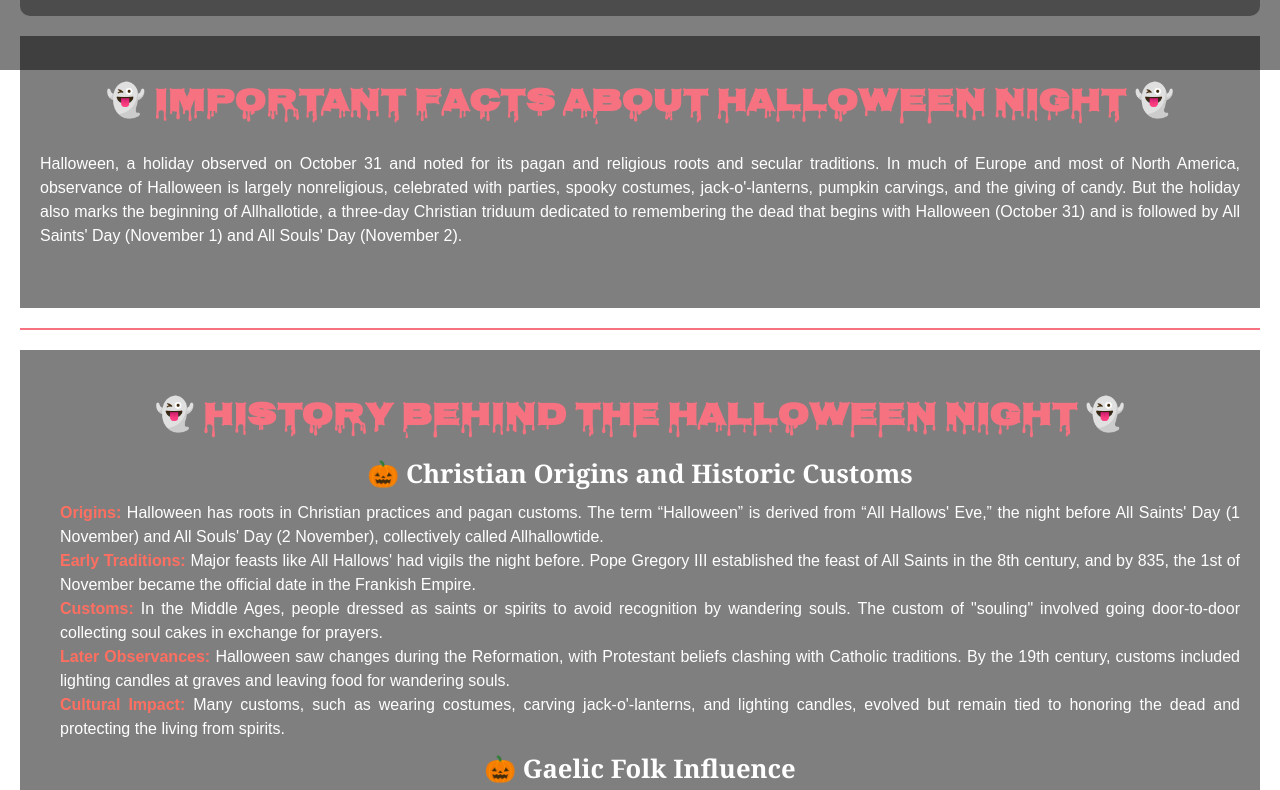
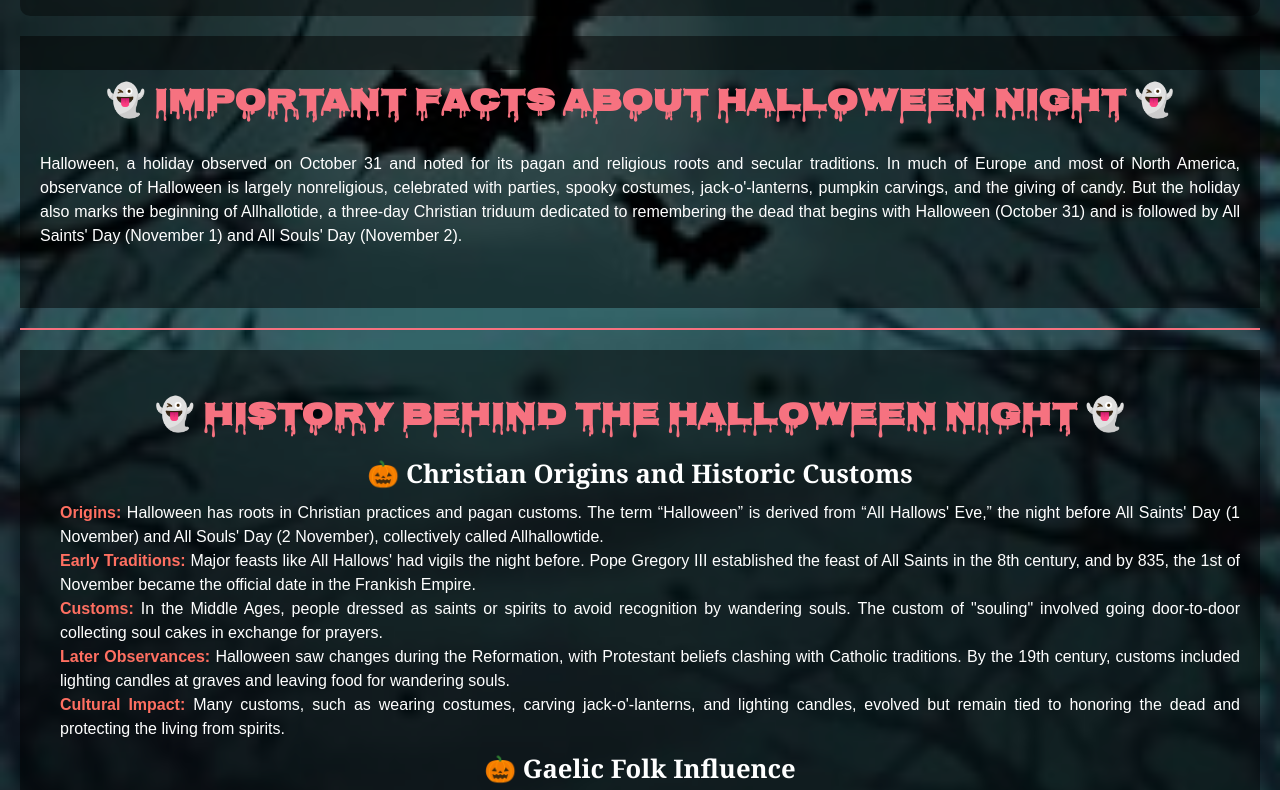
Before and after one commit to anupbhar341/PHANTOM_HACKS, a plain HTML site: page index.html in a window 1280 px wide. Shown: the part 730-1520 px from the top of the page. Drawn offline with Linux system fonts and the light colour scheme.

Commit message:
Update styles.css

```diff
--- a/styles.css
+++ b/styles.css
@@ -8,7 +8,7 @@ html {
 }
 body {
     font-family: 'Creepster', cursive;
-    background: url('images/multi-halloween-night.jpg') no-repeat center center/cover;
+    background: url('multi-halloween-night.jpg') no-repeat center center/cover;
     background-size: cover;
     color: #fff;
     min-height: 100vh;
```
